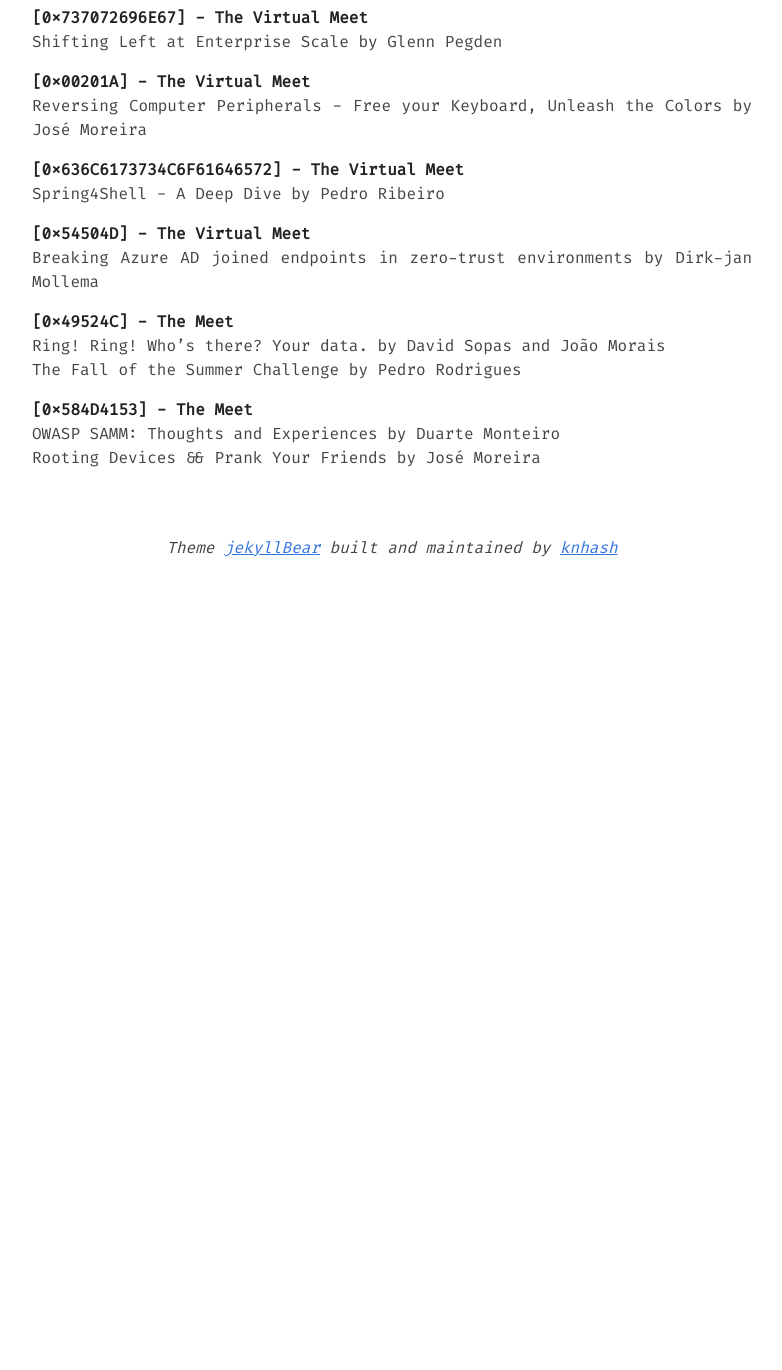
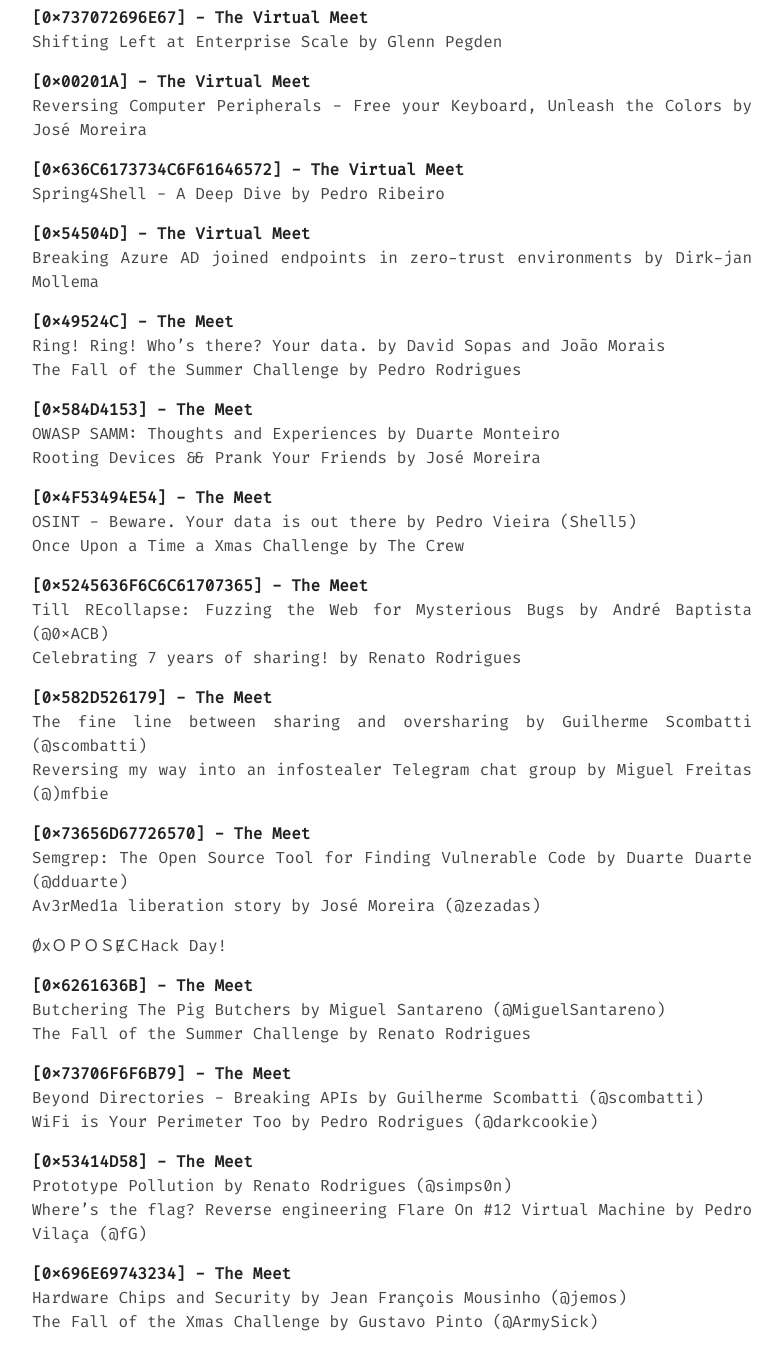
Before and after one commit to 0xOPOSEC/0xOPOSEC.github.io, a Jekyll site: the page built from talks.md, in a window 1280 px wide and 1400 px high, scrolled down 6434 px. Shown: the top 1370 px of the window, without its empty margins (248-1030 px from the left). Built offline with Jekyll 4.4.1, drawn with Linux system fonts in a browser that asks for light colours; before the commit the page ends 7064 px from its top, so only the background shows below that.

Commit message:
Talks Dump 2023 Update

```diff
--- a/talks.md
+++ b/talks.md
@@ -284,3 +284,37 @@ The Fall of the Summer Challenge by Pedro Rodrigues
 **\[0x584D4153\] - The Meet**
 OWASP SAMM: Thoughts and Experiences by Duarte Monteiro
 Rooting Devices && Prank Your Friends by José Moreira
+
+**\[0x4F53494E54\] - The Meet**
+OSINT - Beware. Your data is out there by Pedro Vieira (Shell5)
+Once Upon a Time a Xmas Challenge by The Crew
+
+**\[0x5245636F6C6C61707365\] - The Meet**
+Till REcollapse: Fuzzing the Web for Mysterious Bugs by André Baptista (@0xACB)
+Celebrating 7 years of sharing! by Renato Rodrigues
+
+**\[0x582D526179\] - The Meet**
+The fine line between sharing and oversharing by Guilherme Scombatti (@scombatti)
+Reversing my way into an infostealer Telegram chat group by Miguel Freitas (@)mfbie
+
+**\[0x73656D67726570\] - The Meet**
+Semgrep: The Open Source Tool for Finding Vulnerable Code by Duarte Duarte (@dduarte)
+Av3rMed1a liberation story by José Moreira (@zezadas)
+
+ØxＯＰＯＳɆＣHack Day!
+
+**\[0x6261636B\] - The Meet**
+Butchering The Pig Butchers by Miguel Santareno (@MiguelSantareno)
+The Fall of the Summer Challenge by Renato Rodrigues
+
+**\[0x73706F6F6B79\] - The Meet**
+Beyond Directories - Breaking APIs by Guilherme Scombatti (@scombatti)
+WiFi is Your Perimeter Too by Pedro Rodrigues (@darkcookie)
+
+**\[0x53414D58\] - The Meet**
+Prototype Pollution by Renato Rodrigues (@simps0n)
+Where's the flag? Reverse engineering Flare On #12 Virtual Machine by Pedro Vilaça (@fG)
+
+**\[0x696E69743234\] - The Meet**
+Hardware Chips and Security by Jean François Mousinho (@jemos)
+The Fall of the Xmas Challenge by Gustavo Pinto (@ArmySick)
```
